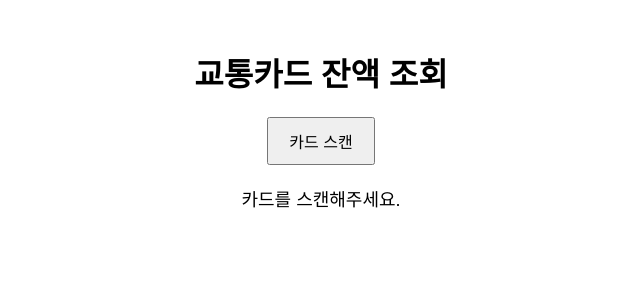
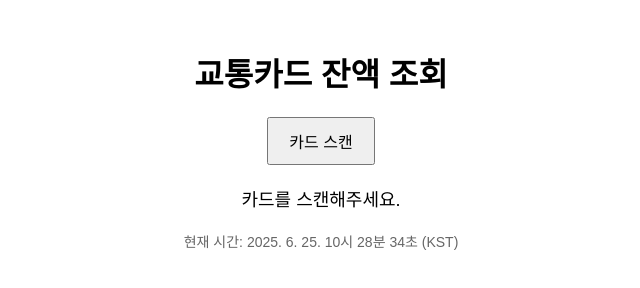
Before and after one commit to lhw228/checker, a plain HTML site: page index.html in a window 1280 px wide. Shown: the whole page, without its empty margins (319-959 px from the left). Drawn offline with Linux system fonts and the light colour scheme.

Commit message:
Update index.html

```diff
--- a/index.html
+++ b/index.html
@@ -9,6 +9,7 @@
         #status { margin: 20px; font-size: 18px; }
         #tagInfo { margin: 10px; font-size: 16px; color: #333; }
         #balance { font-size: 24px; font-weight: bold; color: green; }
+        #timeInfo { margin: 10px; font-size: 14px; color: #666; }
         button { padding: 10px 20px; font-size: 16px; cursor: pointer; }
         pre { text-align: left; margin: 10px auto; padding: 10px; background: #f5f5f5; max-width: 90%; }
     </style>
@@ -19,12 +20,23 @@
     <div id="status">카드를 스캔해주세요.</div>
     <div id="tagInfo"></div>
     <div id="balance"></div>
+    <div id="timeInfo"></div>
 
     <script>
         const scanButton = document.getElementById('scanButton');
         const statusDiv = document.getElementById('status');
         const tagInfoDiv = document.getElementById('tagInfo');
         const balanceDiv = document.getElementById('balance');
+        const timeInfoDiv = document.getElementById('timeInfo');
+
+        // 현재 시간 표시
+        function updateTime() {
+            const now = new Date();
+            const timeString = now.toLocaleString('ko-KR', { timeZone: 'Asia/Seoul', hour12: false });
+            timeInfoDiv.textContent = `현재 시간: ${timeString} (KST)`;
+        }
+        updateTime(); // 페이지 로드 시 초기 시간 설정
+        setInterval(updateTime, 1000); // 1초마다 갱신
 
         function hexToBytes(hex) {
             const bytes = [];
@@ -108,7 +120,7 @@
 
                 ndef.onreadingerror = (error) => {
                     statusDiv.textContent = '카드 읽기 실패. 다시 시도하세요.';
-                    tagInfoDiv.innerHTML = `<pre>읽기 오류: ${error.message || '알 수 없는 오류'}</pre>`;
+                    tagInfoDiv.innerHTML = `<pre>읽기 오류: ${error.message || '알 수 없는 오류'}\n세부 정보 없음</pre>`;
                 };
             } catch (error) {
                 statusDiv.textContent = `NFC 스캔 오류: ${error.message}`;
```
